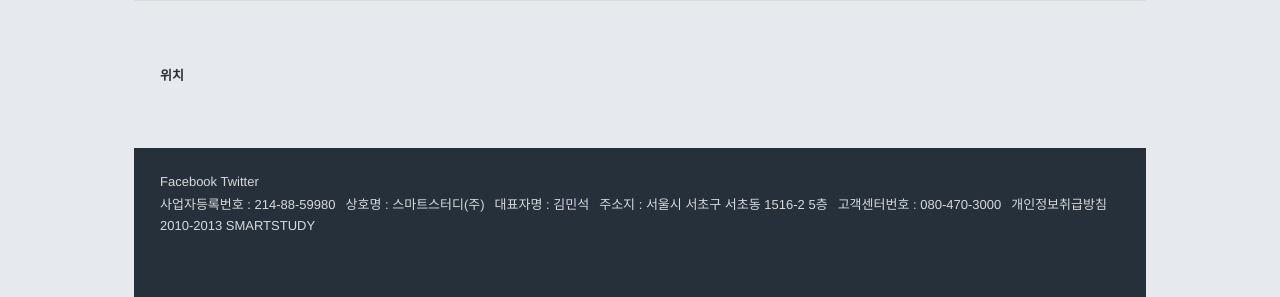
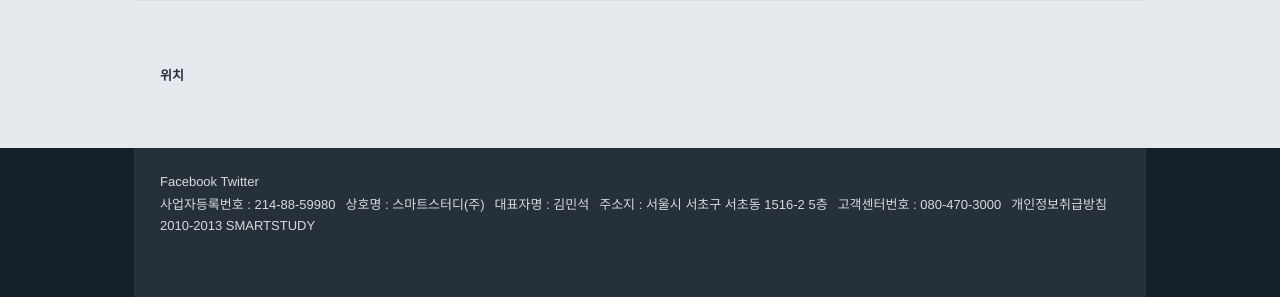
Before and after one commit to smartstudy/smartstudy, a Django app: page / in a window 1280 px wide. Shown: the part 1708-2005 px from the top of the page. Run offline with Django 3.2, Linux system fonts and the light colour scheme; data comes from the database, SQL or seed files in the repository.

Commit message:
Apply different background color on footer

```diff
--- a/smartstudy/static/css/home.css
+++ b/smartstudy/static/css/home.css
@@ -35,9 +35,19 @@ section:nth-child(2n+1) {
 }
 
 footer {
+    background-color: #16202a;
+}
+
+footer a { color: inherit; }
+footer a:link { color: inherit; }
+footer a:visited { color: inherit; }
+
+footer .container {
     max-width: 960px;
     padding: 2% 2% 5%;
     margin: 0 auto;
+    background-color: #26303a;
+    color: #d7dadd;
 }
 
 footer .social {
--- a/smartstudy/static/css/project.css
+++ b/smartstudy/static/css/project.css
@@ -13,12 +13,3 @@ body {
 a {
   color: #26303a;
 }
-
-footer {
-  background-color: #26303a;
-  color: #d7dadd;
-}
-
-footer a { color: inherit; }
-footer a:link { color: inherit; }
-footer a:visited { color: inherit; }
--- a/smartstudy/templates/base.html
+++ b/smartstudy/templates/base.html
@@ -29,8 +29,8 @@
     <div class="container">
       {% block container %}
       {% endblock %}
-      {% include "footer.html" %}
     </div>
+    {% include "footer.html" %}
     <!-- Le javascript
     ================================================== -->
     <!-- Placed at the end of the document so the pages load faster -->
--- a/smartstudy/templates/footer.html
+++ b/smartstudy/templates/footer.html
@@ -1,4 +1,5 @@
 <footer>
+    <div class="container">
         <div class="social">
             <a href="https://www.facebook.com/SmartStudyKR">Facebook</a>
             <a href="https://twitter.com/smartstudy_kr">Twitter</a>
@@ -15,4 +16,5 @@
         <div class="howoldweare">
             2010-{% now 'Y' %} SMARTSTUDY
         </div>
+    </div>
 </footer>
```
Lines whose indentation alone changed are shown as unchanged.
